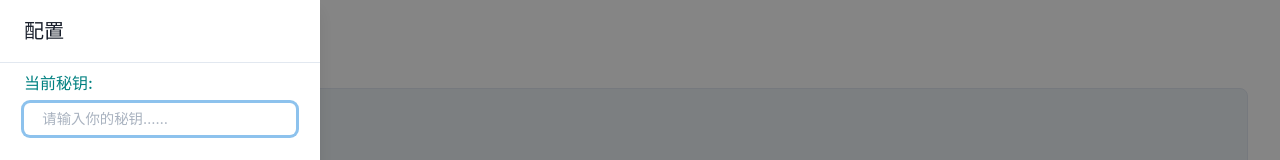
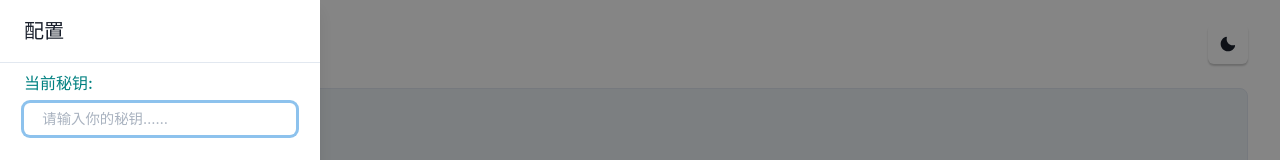
Before and after one commit to xleliu/ImGPT, a React (Vite) app: page / in a window 1280 px wide. Shown: the top 160 px of the page. Built offline with nearby package versions, Linux system fonts and the light colour scheme.

Commit message:
增加深色模式

```diff
--- a/src/components/Dialog.tsx
+++ b/src/components/Dialog.tsx
@@ -38,7 +38,7 @@ export default function Dialog(props: {
     }, [messages, messageStack]);
 
     return (
-        <Box bg="gray.100" borderWidth="1px" borderRadius="lg" padding="0px 4px">
+        <Box borderWidth="1px" borderRadius="lg" padding="0px 4px" bg="gray.100" _dark={{ bg: "whiteAlpha.100" }}>
             <Box style={{ height: "calc(100vh - 280px)", overflowY: "auto" }} padding="16px">
                 <Stack spacing="5">
                     {messageStack?.map((v: MessageWithDate, i: number) => (
--- a/src/components/Header.tsx
+++ b/src/components/Header.tsx
@@ -1,11 +1,24 @@
-import { Flex, Heading } from "@chakra-ui/react";
+import { MoonIcon, SunIcon } from "@chakra-ui/icons";
+import { Center, Flex, Heading, IconButton, Spacer, useColorMode } from "@chakra-ui/react";
 
 export default function () {
+    const { colorMode, toggleColorMode } = useColorMode();
     return (
         <Flex>
             <Heading as="h1" size="lg" color="teal.500" noOfLines={1} style={{ margin: "10px 0px" }}>
                 ImGPT
             </Heading>
+            <Spacer />
+            <Center>
+                <IconButton
+                    size="md"
+                    variant="ghost"
+                    borderWidth="0"
+                    icon={colorMode == "dark" ? <SunIcon /> : <MoonIcon />}
+                    aria-label={"change color mode"}
+                    onClick={toggleColorMode}
+                />
+            </Center>
         </Flex>
     );
 }
--- a/src/components/Sidebar.tsx
+++ b/src/components/Sidebar.tsx
@@ -34,6 +34,7 @@ export default function Sidebar() {
             <IconButton
                 size="md"
                 variant="ghost"
+                borderWidth="0"
                 onClick={onOpen}
                 icon={<HamburgerIcon />}
                 aria-label={"view slider"}
--- a/src/main.tsx
+++ b/src/main.tsx
@@ -8,8 +8,8 @@ import { extendTheme } from "@chakra-ui/react";
 
 const theme = extendTheme({
     config: {
-        initialColorMode: "light",
-        useSystemColorMode: false,
+        initialColorMode: "system",
+        useSystemColorMode: true,
     },
 });
 
--- a/src/utils/markdown.tsx
+++ b/src/utils/markdown.tsx
@@ -1,6 +1,6 @@
 import ReactDOMServer from "react-dom/server";
 import { Prism as SyntaxHighlighter } from "react-syntax-highlighter";
-import { solarizedlight } from "react-syntax-highlighter/dist/esm/styles/prism";
+import { coldarkCold } from "react-syntax-highlighter/dist/esm/styles/prism";
 
 interface CodeBlockProps {
     language: string;
@@ -13,7 +13,7 @@ interface MarkdownProps {
 
 export const CodeBlock: React.FC<CodeBlockProps> = ({ language, children }) => {
     return (
-        <SyntaxHighlighter language={language} style={solarizedlight}>
+        <SyntaxHighlighter language={language} style={coldarkCold}>
             {children}
         </SyntaxHighlighter>
     );
@@ -32,7 +32,8 @@ export const Markdown: React.FC<MarkdownProps> = ({ source }) => {
                     // https://chakra-ui.com/community/recipes/prose
                     <code
                         style={{
-                            backgroundColor: "#BEE3F8",
+                            backgroundColor: "#A0AEC0",
+                            // fontWeight: "bold",
                             padding: "1px 4px",
                             margin: "0px 4px",
                             borderRadius: "2px",
```
